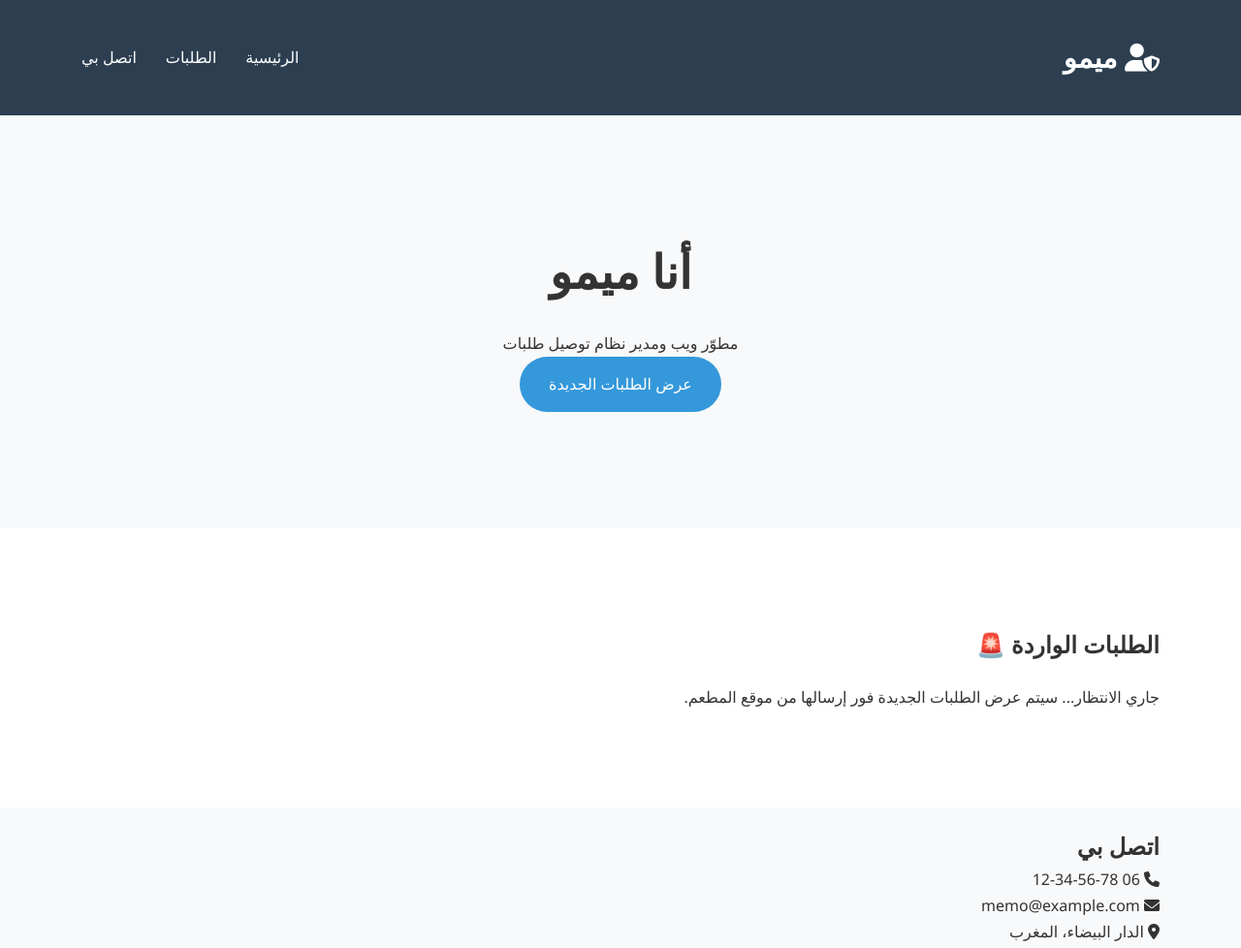
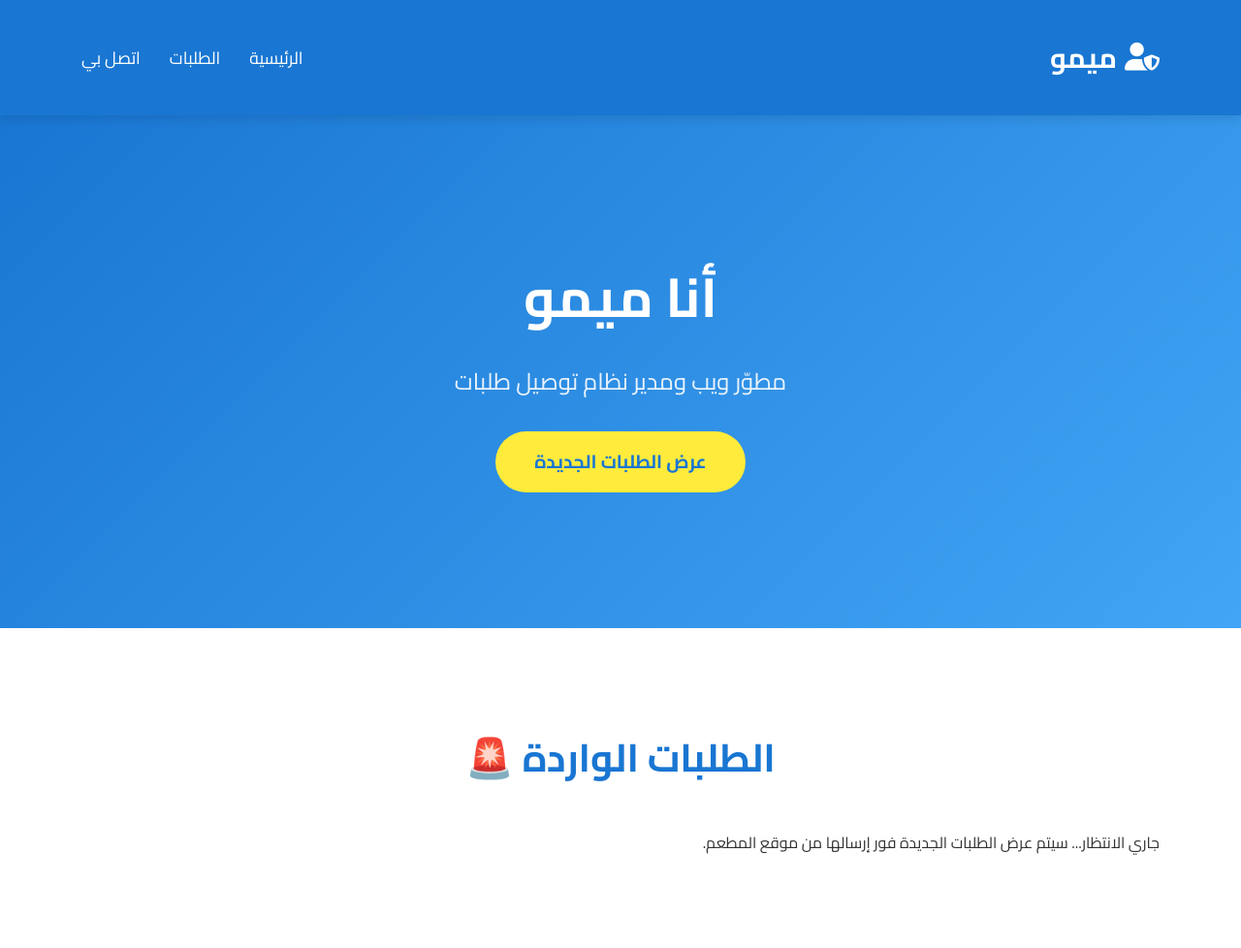
Before and after one commit to Miom-moid/personal-site, a plain HTML site: page index.html in a window 1280 px wide. Shown: the top 978 px of the page at 97% size. Drawn offline with Linux system fonts and the light colour scheme.

Commit message:
Update style.css

```diff
--- a/style.css
+++ b/style.css
@@ -5,7 +5,7 @@
 }
 
 body {
-  font-family: 'Segoe UI', sans-serif;
+  font-family: 'Cairo', sans-serif;
   line-height: 1.7;
   color: #333;
   background: #f8f9fa;
@@ -19,10 +19,15 @@ body {
   padding: 20px;
 }
 
+/* الهيدر */
 .header {
-  background: #2c3e50;
+  background: #1976d2;
   color: white;
   padding: 15px 0;
+  position: sticky;
+  top: 0;
+  z-index: 1000;
+  box-shadow: 0 4px 10px rgba(0,0,0,0.1);
 }
 
 .header .container {
@@ -34,6 +39,9 @@ body {
 .logo {
   font-size: 1.8rem;
   font-weight: bold;
+  display: flex;
+  align-items: center;
+  gap: 8px;
 }
 
 .nav-list {
@@ -45,30 +53,61 @@ body {
 .nav-list a {
   color: white;
   text-decoration: none;
+  font-size: 1.1rem;
+  transition: opacity 0.3s;
 }
 
+.nav-list a:hover {
+  opacity: 0.9;
+}
+
+/* القسم الرئيسي */
 .hero {
   text-align: center;
-  padding: 100px 0;
+  padding: 120px 0;
+  background: linear-gradient(135deg, #1976d2 0%, #42a5f5 100%);
+  color: white;
 }
 
 .hero h1 {
-  font-size: 3rem;
+  font-size: 3.5rem;
   margin-bottom: 20px;
 }
 
-.btn-primary {
-  background: #3498db;
-  color: white;
-  padding: 15px 30px;
-  text-decoration: none;
-  border-radius: 50px;
-  display: inline-block;
+.hero p {
+  font-size: 1.5rem;
+  margin-bottom: 30px;
+  opacity: 0.9;
 }
 
+.btn-primary {
+  display: inline-block;
+  background: #ffeb3b;
+  color: #1976d2;
+  padding: 15px 40px;
+  font-size: 1.2rem;
+  border-radius: 50px;
+  text-decoration: none;
+  font-weight: bold;
+  transition: all 0.3s;
+}
+
+.btn-primary:hover {
+  transform: translateY(-3px);
+  box-shadow: 0 10px 20px rgba(255, 235, 59, 0.4);
+}
+
+/* قسم الطلبات */
 .orders-section {
   padding: 80px 0;
   background: white;
+}
+
+.orders-section h2 {
+  text-align: center;
+  font-size: 2.5rem;
+  margin-bottom: 40px;
+  color: #1976d2;
 }
 
 #incoming-orders {
@@ -76,9 +115,61 @@ body {
 }
 
 .order-alert {
+  padding: 15px;
+  margin: 10px 0;
   background: #e3f2fd;
   border: 1px solid #2196f3;
-  padding: 15px;
   border-radius: 10px;
-  margin-bottom: 10px;
+  font-size: 1.1rem;
+  line-height: 1.8;
 }
+
+.order-alert strong {
+  color: #1565c0;
+}
+
+/* اتصل بي */
+.contact {
+  padding: 80px 0;
+  background: #f5f5f5;
+  text-align: center;
+}
+
+.contact h2 {
+  font-size: 2.2rem;
+  margin-bottom: 30px;
+  color: #1976d2;
+}
+
+.contact p {
+  font-size: 1.2rem;
+  margin: 15px 0;
+  color: #555;
+}
+
+.contact i {
+  color: #1976d2;
+  margin-left: 10px;
+  width: 30px;
+}
+
+/* التذييل */
+.footer {
+  background: #333;
+  color: #fff;
+  text-align: center;
+  padding: 30px 0;
+}
+
+/* استجابة للجوال */
+@media (max-width: 768px) {
+  .hero h1 {
+    font-size: 2.5rem;
+  }
+  .hero p {
+    font-size: 1.2rem;
+  }
+  .nav-list {
+    display: none;
+  }
+}
```
